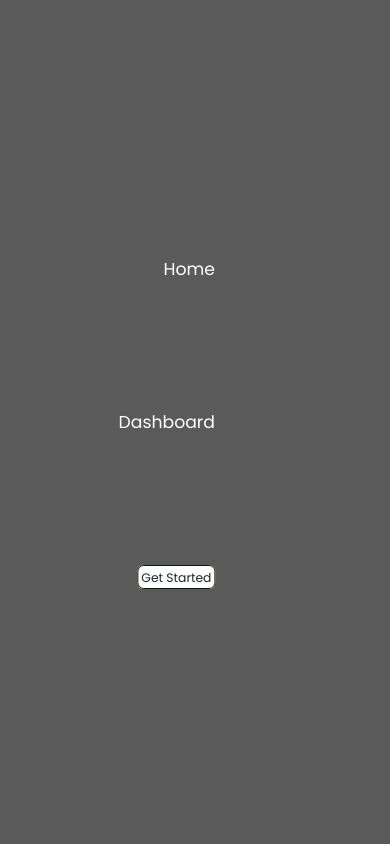
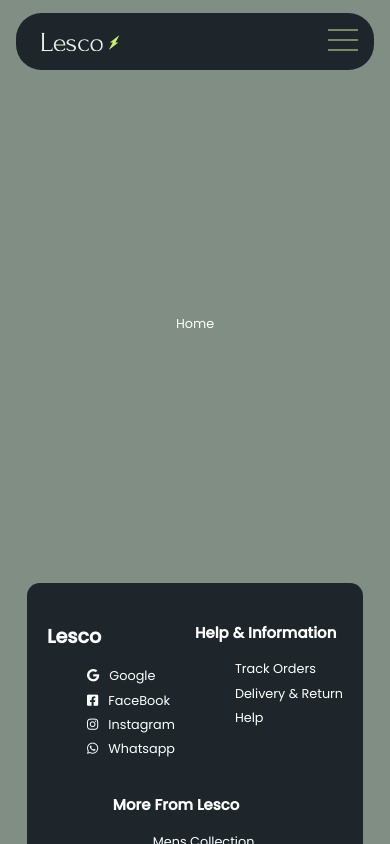
Before and after one commit to saadamir3180/Lesco, a React (Vite) app: page / in a window 390 px wide. Shown: the top 844 px of the page. Built offline with nearby package versions, Linux system fonts and the light colour scheme; no server answers.

Commit message:
added mobile menu

```diff
--- a/src/components/Header.jsx
+++ b/src/components/Header.jsx
@@ -1,10 +1,17 @@
 import { Link } from "react-router-dom";
+import { useState } from "react";
 import "../style/Header.css";
 import { auth } from "../firebaseConfig";
 import { useAuthState } from "react-firebase-hooks/auth";
 import Lesco from "./Lesco";
 const Header = () => {
   const [user, loading] = useAuthState(auth);
+  const [isChecked, setIsChecked] = useState(false);
+
+  const handleCheckboxChange = () => {
+    setIsChecked(!isChecked);
+  };
+
   return (
     <header className="header">
       <Lesco />
@@ -36,8 +43,8 @@ const Header = () => {
           )}
         </ul>
       </nav>
-      <nav className="headerNavSmallScreen">
-        <ul className="navUl">
+      <nav className={`headerNavSmallScreen ${isChecked ? 'expanded' : ''}`}>
+        {/* <ul className="navUl">
           <li>
             <Link to="/">Home</Link>
           </li>
@@ -63,7 +70,42 @@ const Header = () => {
               </Link>
             </li>
           )}
-        </ul>
+        </ul> */}
+        <label>
+          <input type="checkbox"
+          checked={isChecked}
+          onChange={handleCheckboxChange}/>
+          <span className="menu">
+            <span className="hamburger"></span>
+          </span>
+          <ul>
+            <li>
+            <Link to="/" onClick={handleCheckboxChange}>Home</Link>
+            </li>
+            <li>
+            <Link to="/Dashboard" onClick={handleCheckboxChange}>Dashboard</Link>
+            </li>
+            {user !== null ? (
+            <li>
+              <button
+                className="navButton"
+                onClick={() => {
+                  auth.signOut();
+                  handleCheckboxChange();
+                }}
+              >
+                SignOut
+              </button>
+            </li>
+          ) : (
+            <li>
+              <Link className="navButton" to={"/GetStarted"} onClick={handleCheckboxChange}>
+                Get Started
+              </Link>
+            </li>
+          )}
+          </ul>
+        </label>
       </nav>
     </header>
   );
--- a/src/pages/Home.jsx
+++ b/src/pages/Home.jsx
@@ -2,7 +2,7 @@ import '../style/Pages.css'
 
 const Home = () => {
   return (
-    <div className='page'>
+    <div className='page noScroll'>
       Home
     </div>
   )
--- a/src/style/Header.css
+++ b/src/style/Header.css
@@ -2,7 +2,7 @@
     display: flex;
     justify-content: space-between;
     align-items: center;
-    padding: 1rem 3rem;
+    padding: 1rem 1rem 1rem 2rem;
     font-size: var(--fontSize);
     color: var(--colorWhite);
     border-radius: calc(var(--borderRadius)*4);
@@ -11,7 +11,7 @@
     align-self: center;
     margin-inline: auto;
     margin-top: 1rem;
-
+    overflow: hidden;
 }
 .headerNavLargeScreen{
     padding: var(--padding);
@@ -20,17 +20,18 @@
     display: flex;
     flex-direction: row;
     align-items: center;
-    gap: 3rem;
+    gap: 4vw;
+    padding-left: 0;
 }
 .headerNavSmallScreen{
     width: 100%;
-    height: 100vh;
+    height: 0vh;
+    transition: height 0.5s ease-in-out;
     top: 0;
     left: 0;
     transform: translate(0%, 0%);
-
     position: absolute;
-    background-color: rgb(90, 90, 90);
+    z-index: 1;
 }
 .headerNavSmallScreen > .navUl{
     width: 100%;
@@ -59,3 +60,112 @@
 .navLink{
     font-size: calc(var(--fontSize)/1.3);
 }
+
+
+
+
+
+label .menu {
+    position: absolute;
+    right: 22px;
+    top: 19px;
+    width: 50px;
+    height: 50px;
+    background: var(--colorDarkBlue);
+    border-radius: 50% 50% 50% 50%;
+    -webkit-transition: .5s ease-in-out;
+    transition: .5s ease-in-out;
+    box-shadow: 0 0 0 0 #FFF, 0 0 0 0 #FFF;
+    cursor: pointer;
+
+  }
+
+  label .hamburger {
+    position: absolute;
+    top: 20px;
+    left: 10px;
+    width: 30px;
+    height: 2px;
+    background: var(--colorLightGreen);
+    display: block;
+    -webkit-transform-origin: center;
+    transform-origin: center;
+    -webkit-transition: .5s ease-in-out;
+    transition: .5s ease-in-out;
+  }
+
+  label .hamburger:after, label .hamburger:before {
+    -webkit-transition: .5s ease-in-out;
+    transition: .5s ease-in-out;
+    content: "";
+    position: absolute;
+    display: block;
+    width: 100%;
+    height: 100%;
+    background: var(--colorLightGreen);
+  }
+
+  label .hamburger:before { top: -10px; }
+
+  label .hamburger:after { bottom: -10px;}
+
+  label input { display: none;}
+
+  label input:checked + .menu {
+    box-shadow: 0 0 0 100vw var(--colorDarkBlue), 0 0 0 100vh var(--colorDarkBlue);
+    border-radius: 0;
+
+  }
+
+  label input:checked + .menu .hamburger {
+    -webkit-transform: rotate(45deg);
+    transform: rotate(45deg);
+
+  }
+
+  label input:checked + .menu .hamburger:after {
+    -webkit-transform: rotate(90deg);
+    transform: rotate(90deg);
+    bottom: 0;
+
+  }
+
+  label input:checked + .menu .hamburger:before {
+    -webkit-transform: rotate(90deg);
+    transform: rotate(90deg);
+    top: 0;
+
+  }
+
+  label input:checked + .menu + ul { opacity: 1;
+    transform: translate(-50%, -50%); }
+
+  .headerNavSmallScreen.expanded{
+    height: 100vh;
+    position: fixed;
+  }
+  label ul {
+    z-index: 200;
+    position: absolute;
+    display: flex;
+    flex-direction: column;
+    align-items: center;
+    top: 50%;
+    left: 50%;
+    padding-left: 0;
+    /* -webkit-transform: translate(-50%, -50%); */
+    transform: translate(-50%, -50%);
+    opacity: 0;
+    text-align: center;
+
+    -webkit-transition: .25s 0s ease-in-out;
+    transition: .25s 0s ease-in-out ;
+  }
+
+  label a {
+    margin-block: 0.7rem;
+    display: block;
+    color: var(--colorWhite);
+    text-decoration: none;
+
+  }
--- a/src/style/Lesco.css
+++ b/src/style/Lesco.css
@@ -1,4 +1,4 @@
 .lescoSvg{
-    min-width: 7rem ;
-    min-height: 3rem;
+    width: 6.5rem ;
+    height: 2.5rem;
 }
--- a/src/style/index.css
+++ b/src/style/index.css
@@ -52,29 +52,24 @@ button{
     font-size: 90%;
   }
 }
-@media (max-width: 650px) {
+@media (max-width: 690px) {
   html{
     font-size: 80%;
   }
 }
-@media (max-width: 490px) {
+@media (max-width: 460px) {
  .headerNavLargeScreen{
   display: none;
  }
- .headerNavSmallScreen{
+ /* .headerNavSmallScreen{
   display: flex;
- }
+ } */
 }
-@media (max-width: 490px) {
-  .headerNavLargeScreen{
-   display: none;
-  }
-  .headerNavSmallScreen{
-   display: flex;
-  }
- }
-@media (min-width: 430px) {
+@media (min-width: 460px) {
   .headerNavSmallScreen{
    display: none;
   }
  }
+ .noScroll {
+  overflow: hidden;
+}
```
